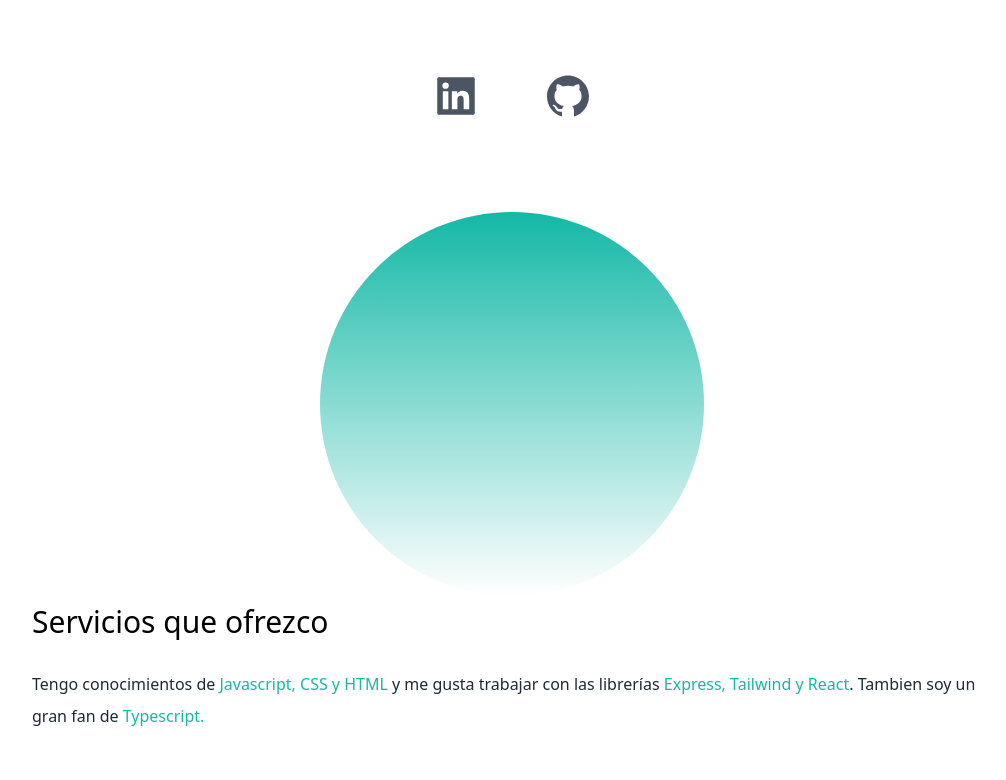
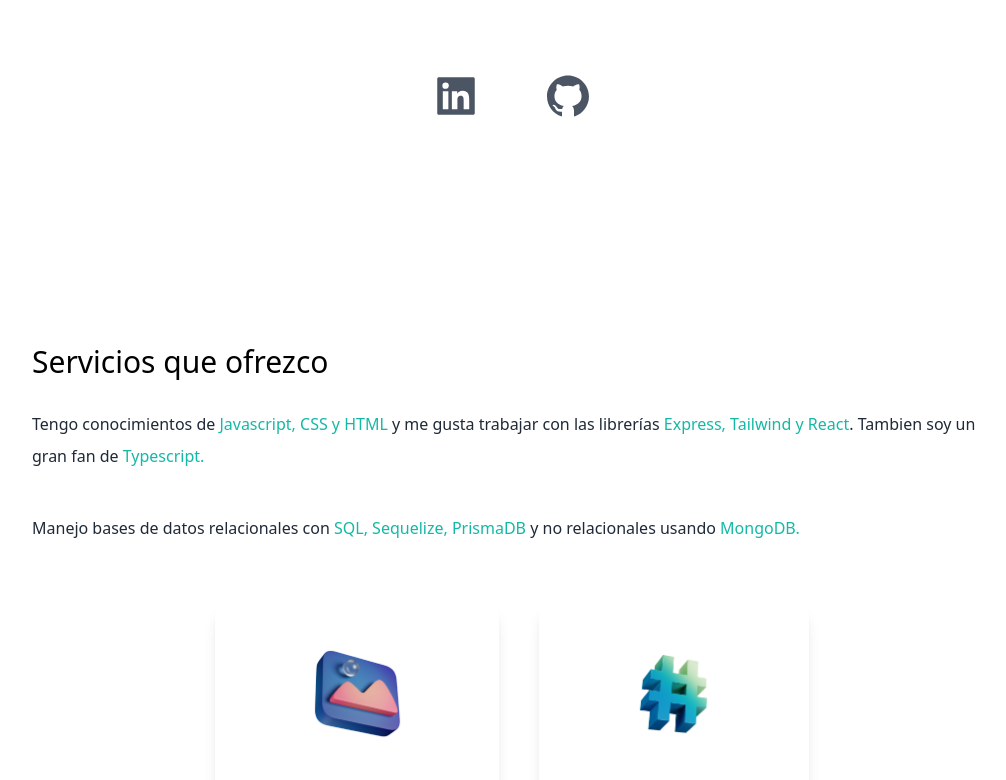
Before and after one commit to ryumartinez/porfolio, a Next.js app: page / in a window 1280 px wide. Shown: the part 464-1244 px from the top of the page, without its empty margins (128-1134 px from the left). Built offline with nearby package versions, Linux system fonts and the light colour scheme.

Commit message:
Update index.tsx

```diff
--- a/src/pages/index.tsx
+++ b/src/pages/index.tsx
@@ -70,7 +70,7 @@
               <AiFillGithub />
             </a>
           </div>
-          <div className="relative mx-auto mt-20 h-80 w-80 rounded-full bg-gradient-to-b from-teal-500 to-white md:h-96 md:w-96"></div>
+          <div className="hidden relative mx-auto mt-20 h-80 w-80 rounded-full bg-gradient-to-b from-teal-500 to-white md:h-96 md:w-96"></div>
         </section>
 
         <section>
```
